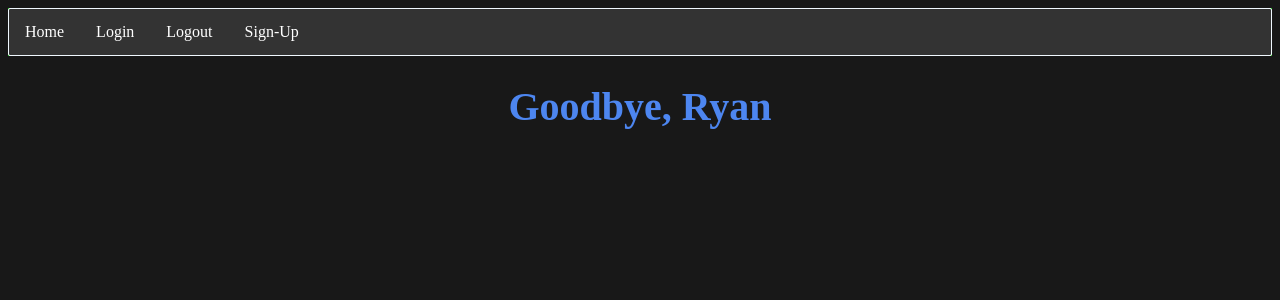
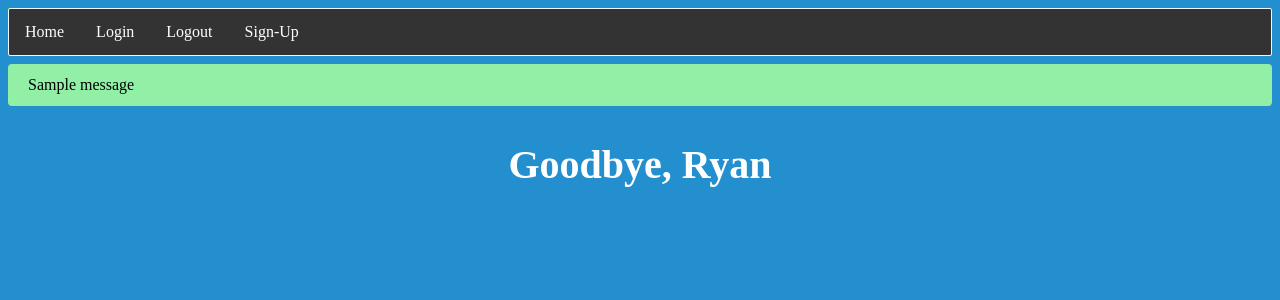
Before and after one commit to Technocat44/Web-App-JWRD, a Flask app: page /logout in a window 1280 px wide. Shown: the top 300 px of the page. Run offline with Flask 2, Linux system fonts and the light colour scheme; one stand-in notice (Sample message) is shown.

Commit message:
created a flash message for the sign-up on valid and invalid inputs

```diff
--- a/webapp/__init__.py
+++ b/webapp/__init__.py
@@ -11,7 +11,7 @@ def create_app():
 
     # Now that we have created and defined BLUEPRINTS we need to import these Blueprints
     #                  # the name of the Blueprint is views, auth
-    from .views import views
+    from .views import views # this is importing the views file that is in the same directory and we import the blueprint
     from .auth import auth
     # Now that we imported them we have to register them
     app.register_blueprint(views, url_prefix='/')
--- a/webapp/auth.py
+++ b/webapp/auth.py
@@ -1,15 +1,60 @@
-from flask import Blueprint, render_template
+from flask import Blueprint, render_template, request, flash
 
 auth = Blueprint('auth', __name__)
 
-@auth.route('/login')
+# to allow different types of request for each route, we can add the methods parameter that takes a list with the type of request
+@auth.route('/login', methods=['GET', 'POST'])
 def login():
-    return render_template('login.html', boolean=True, user="Will")
+    """
+    importing request allows us to access the data that was sent to this route.
+    if we print(data) when we submit the form we will get an ImmutableDict object that stores the data!
+        Example:
+            ImmutableMultiDict([('email', 'jamesaqu@buffalo.edu'), ('password', '1234')])
+    """
+    if request.method == 'POST':
+        data = request.form
+        print(data)
+    return render_template('login.html', boolean=True, user=request.form.get('firstName'))
 
+# adding a user parameter to the render_template allows us to pass in a value to be dealt with by the html template
 @auth.route('/logout')
 def logout():
     return render_template('logout.html', user="Ryan")
 
-@auth.route('/sign-up')
+@auth.route('/sign-up', methods=['GET','POST'])
 def sign_up():
-    return render_template('sign-up.html', user="Daniil")
+    fName = None
+    if request.method == 'POST':
+        data = request.form
+        print(data)
+        """
+        Example of form data:
+            ImmutableMultiDict([
+                ('email', 'jamesaqu@buffalo.edu'),
+                ('firstName', 'James'),
+                ('password1', '1234'),
+                ('password2', '1234')])
+        """
+        email = request.form.get('email')
+        fName = request.form.get('firstName')
+        passwordOne = request.form.get('password1')
+        passwordTwo = request.form.get('password2')
+
+        # Super cool feature of Flask that allows us to respond to a user on malformed input
+        # https://www.tutorialspoint.com/flask/flask_message_flashing.htm
+        if len(email) < 4:
+            flash("Email must be longer than 4 characters.", category='error')
+        elif len(fName) < 2:
+            flash("Name must be longer than 2 characters.", category='error')
+        elif passwordOne != passwordTwo:
+            flash("Passwords do not match, try again.", category='error')
+        elif len(passwordOne) < 7:
+            flash("Passwords must be 8 characters or more.", category='error')
+        else:
+            # add user to database
+            flash("Account created", category='success')
+
+    if fName != None:
+        return render_template('sign-up.html', user=fName)
+    else:
+        return render_template('sign-up.html')
--- a/webapp/static/css/style.css
+++ b/webapp/static/css/style.css
@@ -1,14 +1,14 @@
 h1 {
   text-align: center;
   font-size: 40px;
-  color: rgb(77, 134, 240);
+  color: rgb(255, 255, 255);
 }
 
 .container {
   color: rgb(255, 255, 255);
 }
 body {
-  background-color: #181818;
+  background-color: #248fce;
 }
 
 .active {
@@ -100,3 +100,25 @@ input[type="email"] {
   color: white;
   background-color: rgb(28, 197, 22);
 }
+
+.flashError {
+  width: 100%;
+  padding: 12px 20px;
+  margin: 8px 0;
+  display: inline-block;
+  border-radius: 4px;
+  box-sizing: border-box;
+  background-color: rgb(240, 145, 161);
+  color: rgb(0, 0, 0);
+}
+
+.flashSuccess {
+  width: 100%;
+  padding: 12px 20px;
+  margin: 8px 0;
+  display: inline-block;
+  border-radius: 4px;
+  box-sizing: border-box;
+  background-color: rgb(145, 240, 166);
+  color: rgb(0, 0, 0);
+}
--- a/webapp/templates/base.html
+++ b/webapp/templates/base.html
@@ -2,6 +2,7 @@
 <!DOCTYPE html>
 <html>
   <head>
+    <!--The url_for() method allows us to load in a specific file in our app-->
     <link
       href="{{ url_for('static', filename='css/style.css') }}"
       rel="stylesheet"
@@ -20,6 +21,21 @@
         <li><a href="/sign-up">Sign-Up</a></li>
       </ul>
     </div>
+    {% with messages = get_flashed_messages(with_categories=true) %}
+      {% if messages %}
+        {% for category, message in messages %}
+          {% if category == 'error'%}
+           <div class="flashError">
+             {{ message }}
+            </div>
+          {% else %}
+            <div class="flashSuccess">
+             {{ message }}
+            </div>
+          {% endif %}
+        {% endfor %}
+      {% endif %}
+    {% endwith %}
     <div class="container">
       {% block content %}
       <h1>Hello</h1>
--- a/webapp/templates/sign-up.html
+++ b/webapp/templates/sign-up.html
@@ -2,7 +2,7 @@
 content %}
 <form method="POST">
   <div id="parent">
-    <h1>Sign up here, {{user}}</h1>
+    <h1>Sign up here {{request.form.firstName}}</h1>
     <div class="form-group">
       <label for="email">Email Address</label>
       <input
@@ -30,7 +30,7 @@ content %}
         class="form-control"
         id="password1"
         name="password1"
-        placeholder="Enter password"
+        placeholder="Password must be 8 characters or more"
       />
     </div>
     <div class="form-group">
```
Also changed, not shown: webapp/templates/login.html (+4 -4 lines). Lines whose indentation alone changed are shown as unchanged.
